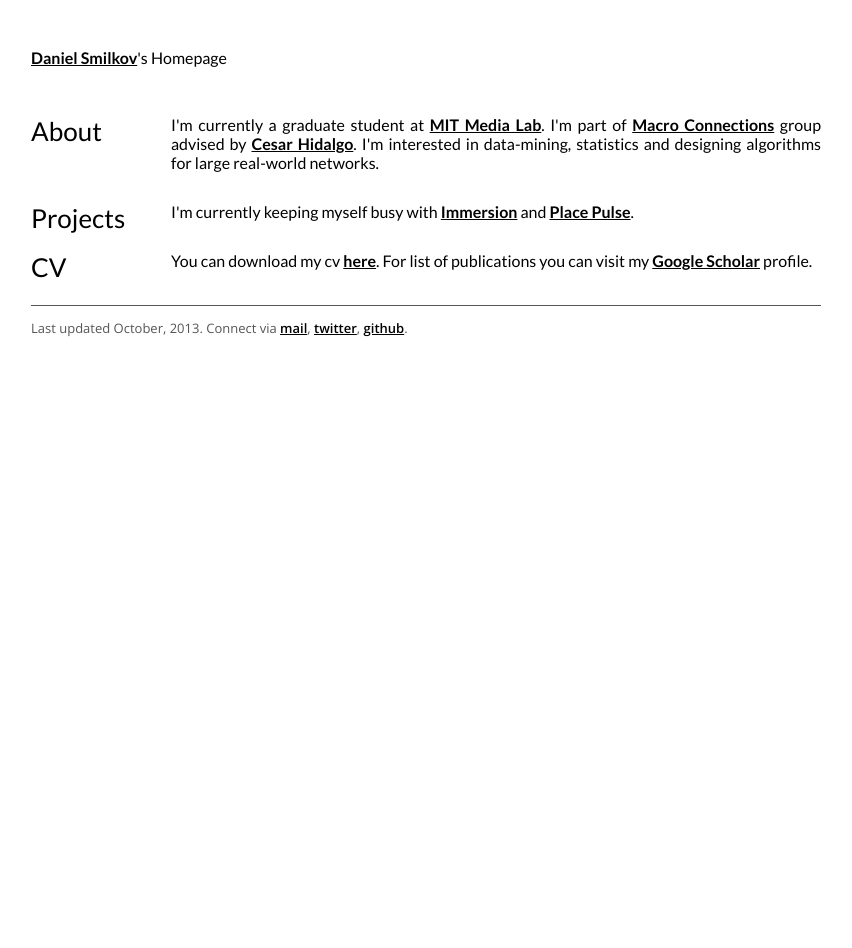
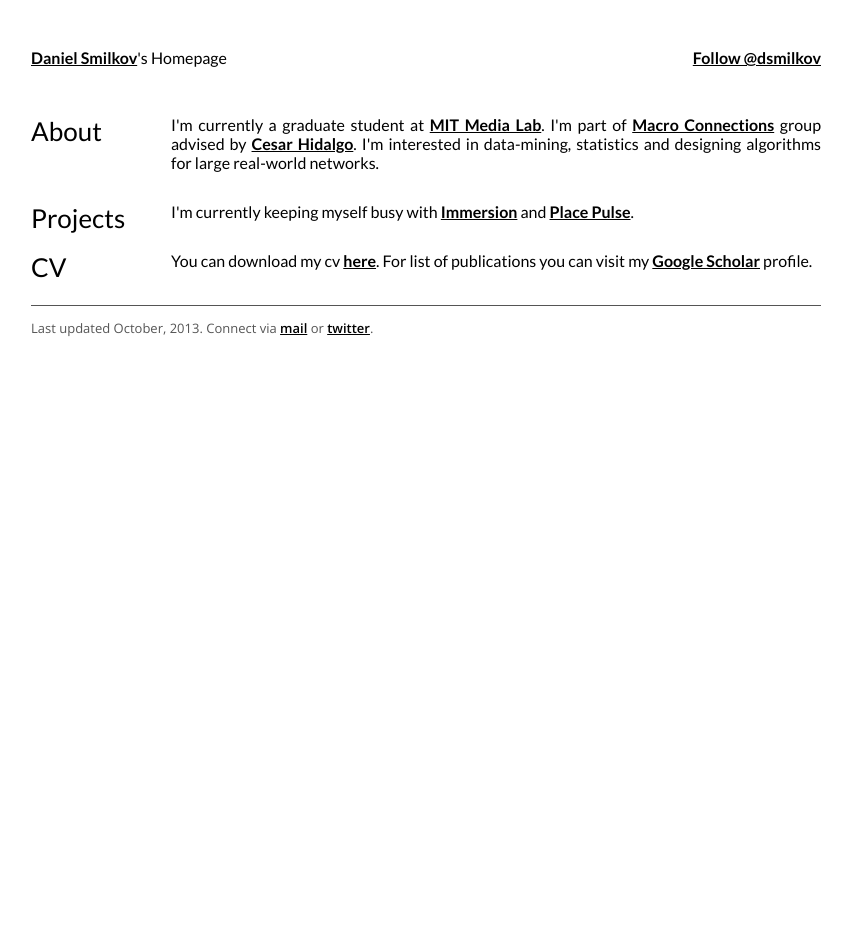
Before and after one commit to dsmilkov/dsmilkov.github.io, a Jekyll site: the page built from index.html, in a window 1280 px wide. Shown: the whole page, without its empty margins (214-1066 px from the left). Built offline with Jekyll 4.4.1, drawn with Linux system fonts in a browser that asks for light colours; comment, search, counter and statistics services are not loaded.

Commit message:
added twitter follow button

```diff
--- a/_layouts/default.html
+++ b/_layouts/default.html
@@ -34,6 +34,10 @@
         <div class="container">
             <div id="header">
               <a href="/">Daniel Smilkov</a>'s Homepage
+              <div style="float:right;">
+              <a href="https://twitter.com/dsmilkov" class="twitter-follow-button" data-show-count="false">Follow @dsmilkov</a>
+<script>!function(d,s,id){var js,fjs=d.getElementsByTagName(s)[0],p=/^http:/.test(d.location)?'http':'https';if(!d.getElementById(id)){js=d.createElement(s);js.id=id;js.src=p+'://platform.twitter.com/widgets.js';fjs.parentNode.insertBefore(js,fjs);}}(document, 'script', 'twitter-wjs');</script>
+            </div>
             </div>
 
                 {{ content }}
@@ -46,7 +50,8 @@
     <p>
         Last updated October, 2013.
         <!-- Content licensed under the Creative Commons attribution-noncommercial-sharealike License. -->
-        Connect via <a href="mailto:dsmilkov@gmail.com">mail</a>, <a href="http://twitter.com/dsmilkov">twitter</a>, <a href="http://github.com/dsmilkov">github</a>.
+        Connect via <a href="mailto:dsmilkov@gmail.com">mail</a> or <a href="http://twitter.com/dsmilkov">twitter</a>.
+        <!-- , <a href="http://github.com/dsmilkov">github</a>. -->
         <!-- <br/>Static site generated using <a href="http://jekyllrb.com/">Jekyll</a>. -->
     </p>
 </div>
```
